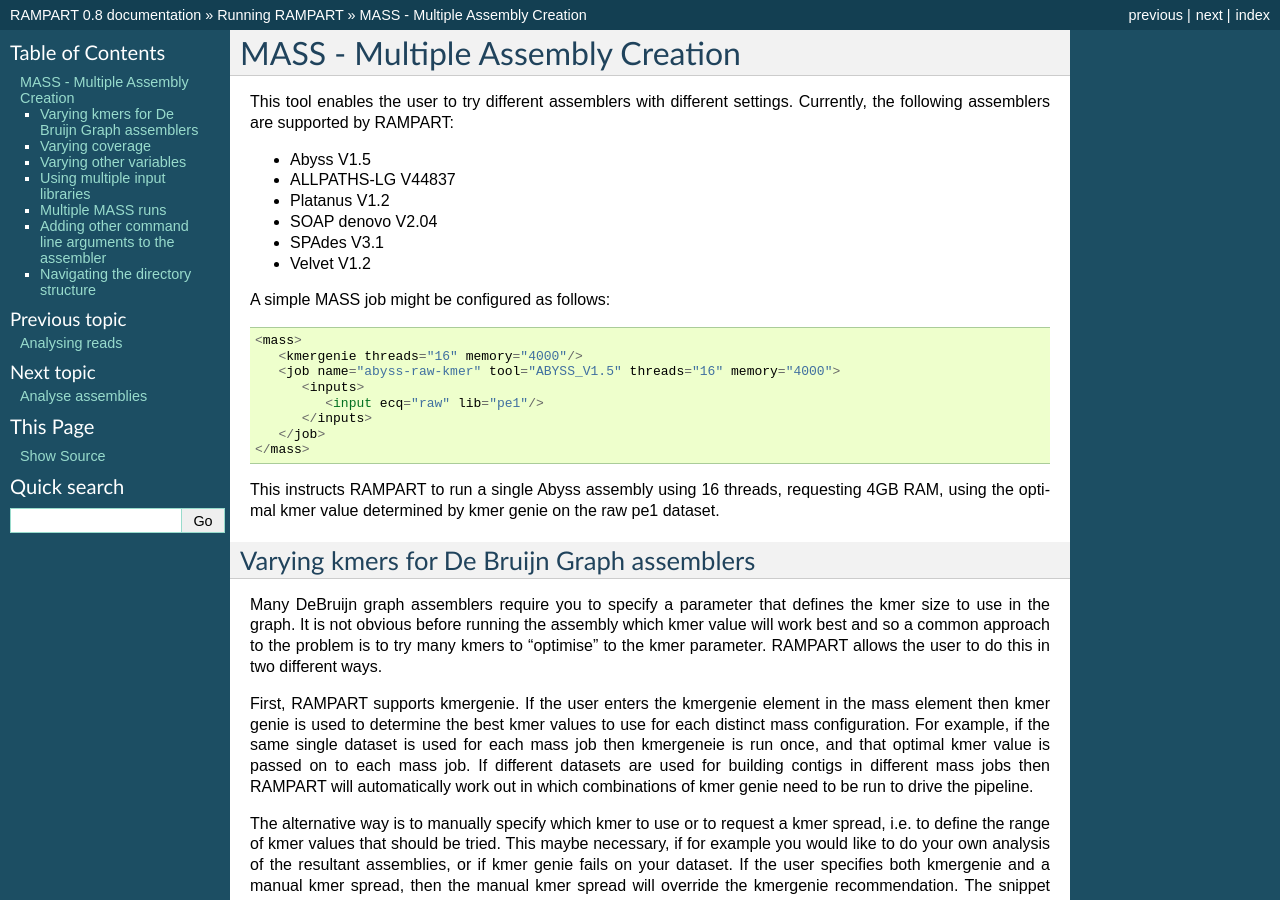
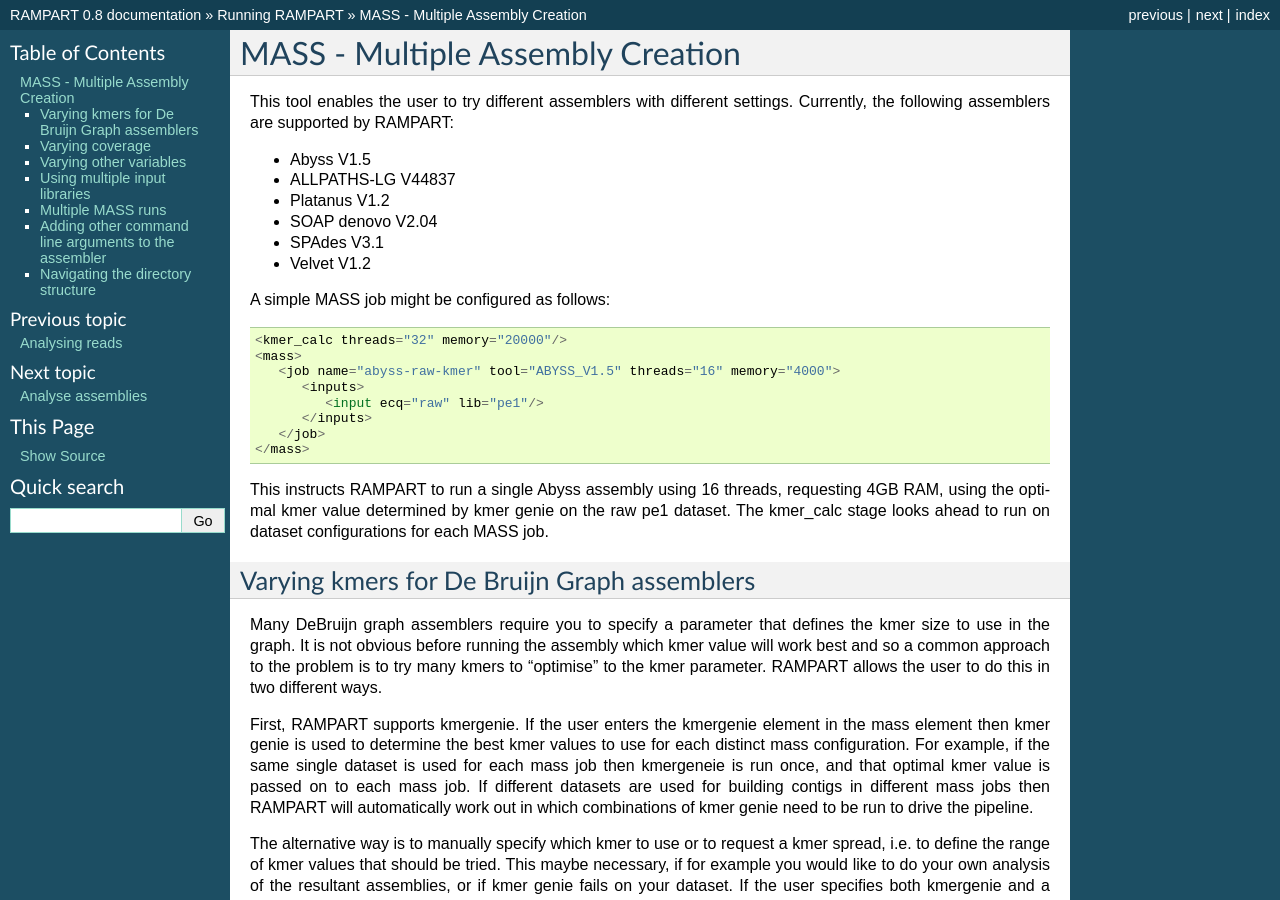
Before and after one commit to TGAC/RAMPART, a Sphinx documentation site: the page built from doc/source/mass.rst, in a window 1280 px wide and 900 px high. Built offline with Sphinx 7.4.7, drawn with Linux system fonts in a browser that asks for light colours.

Commit message:
Added missing external tool keys to documentation.
Fixed an error in the doucmentation which incorrectly explained how to use kmer genie.

```diff
--- a/doc/source/env-config.rst
+++ b/doc/source/env-config.rst
@@ -62,6 +62,8 @@
    SSPACE_Basic_v2.0
    SOAP_GapCloser_V1.12
    SOAP_Scaffold_V2.4
+   Reapr_V1
+   FastXRC_V0013
 
    # Assembly analysis tools
    Quast_V2.2
@@ -76,6 +78,7 @@
    Jellyfish_Merge_V1.1
    Jellyfish_Stats_V1.1
    Subsampler_V1.0
+   KmerGenie_V1.6
 
 By default RAMPART assumes the tools are all available and properly configured.  So if this applies to your environment
 then you do not need to setup this file.
--- a/doc/source/mass.rst
+++ b/doc/source/mass.rst
@@ -17,8 +17,8 @@
 
 A simple MASS job might be configured as follows::
 
+   <kmer_calc threads="32" memory="20000"/>
    <mass>
-      <kmergenie threads="16" memory="4000"/>
       <job name="abyss-raw-kmer" tool="ABYSS_V1.5" threads="16" memory="4000">
          <inputs>
             <input ecq="raw" lib="pe1"/>
@@ -27,7 +27,8 @@
    </mass>
 
 This instructs RAMPART to run a single Abyss assembly using 16 threads, requesting 4GB RAM, using the optimal kmer value
-determined by kmer genie on the raw pe1 dataset.
+determined by kmer genie on the raw pe1 dataset.  The kmer_calc stage looks ahead to run on dataset configurations for
+each MASS job.
 
 
 Varying kmers for De Bruijn Graph assemblers
```
